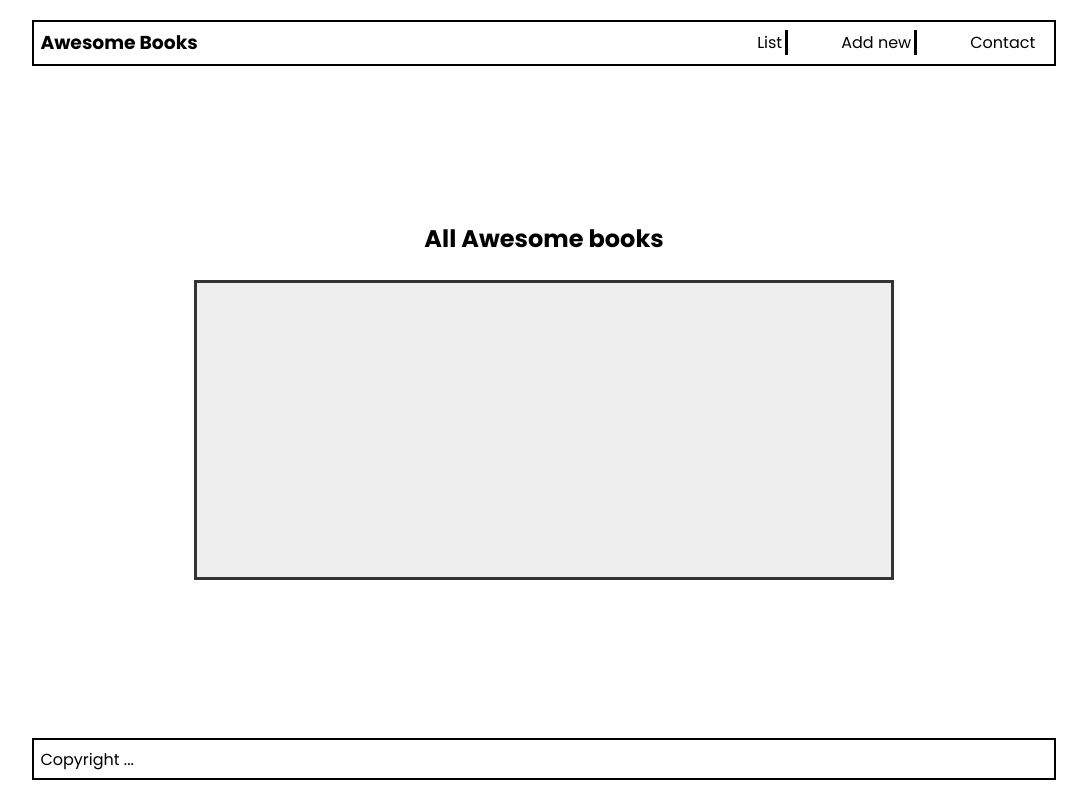
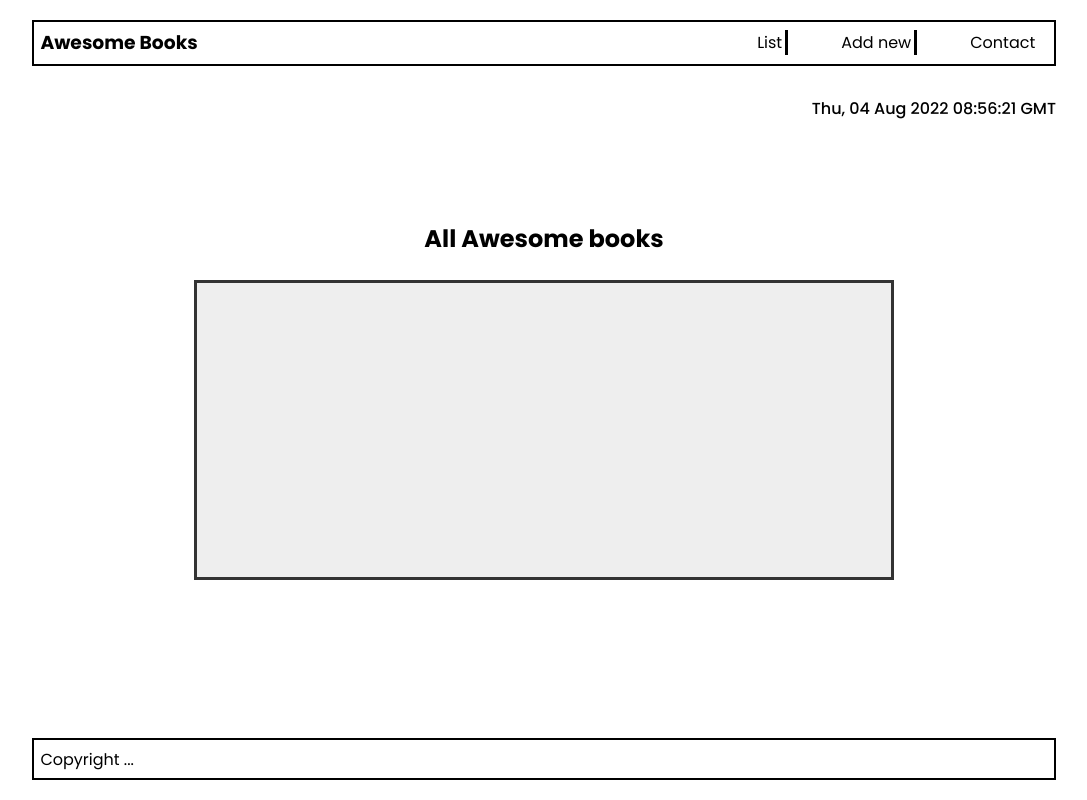
Before and after one commit to iambenkis/Awesome-books, a website: page index.html in a window 1280 px wide. Shown: the whole page, without its empty margins (96-1183 px from the left). Drawn offline with Linux system fonts and the light colour scheme.

Commit message:
Apply requested changes

```diff
--- a/index.html
+++ b/index.html
@@ -19,6 +19,7 @@
                     <li class="link"><a href="">Contact</a></li>
                 </ul>
             </nav>
+            <p class="date">Frinday 1/3/2022</p>
             <section class="container">
                 <div id="library" class="slide library">
                     <h2 class="page-title">All Awesome books</h2>
--- a/script.js
+++ b/script.js
@@ -75,7 +75,7 @@ class Book {
       inTitle.value = '';
       myLib.push(insertBook);
       saveMyLib();
-      window.location.reload();
+     // window.location.reload();
     }
   }
 }
@@ -93,3 +93,8 @@ links.forEach((link, id) => {
     slides[id].classList.remove('disable');
   });
 });
+
+const date = new Date();
+const printDate = document.querySelector('.date');
+printDate.innerHTML = date.toGMTString()            // Tue, 12 May 2020 23:50:21 GMT
+console.log(date);
--- a/style.css
+++ b/style.css
@@ -118,6 +118,10 @@ nav ul li {
   padding-right: 0.2rem;
 }
 
+nav ul li a:hover {
+  color: aqua;
+}
+
 nav ul li:nth-child(3) {
   border-right: none;
 }
@@ -183,3 +187,10 @@ footer {
 .disable {
   display: none;
 }
+
+.date {
+  position: fixed;
+  top: 12%;
+  right: 10%;
+  font-weight: 500;
+}
```
